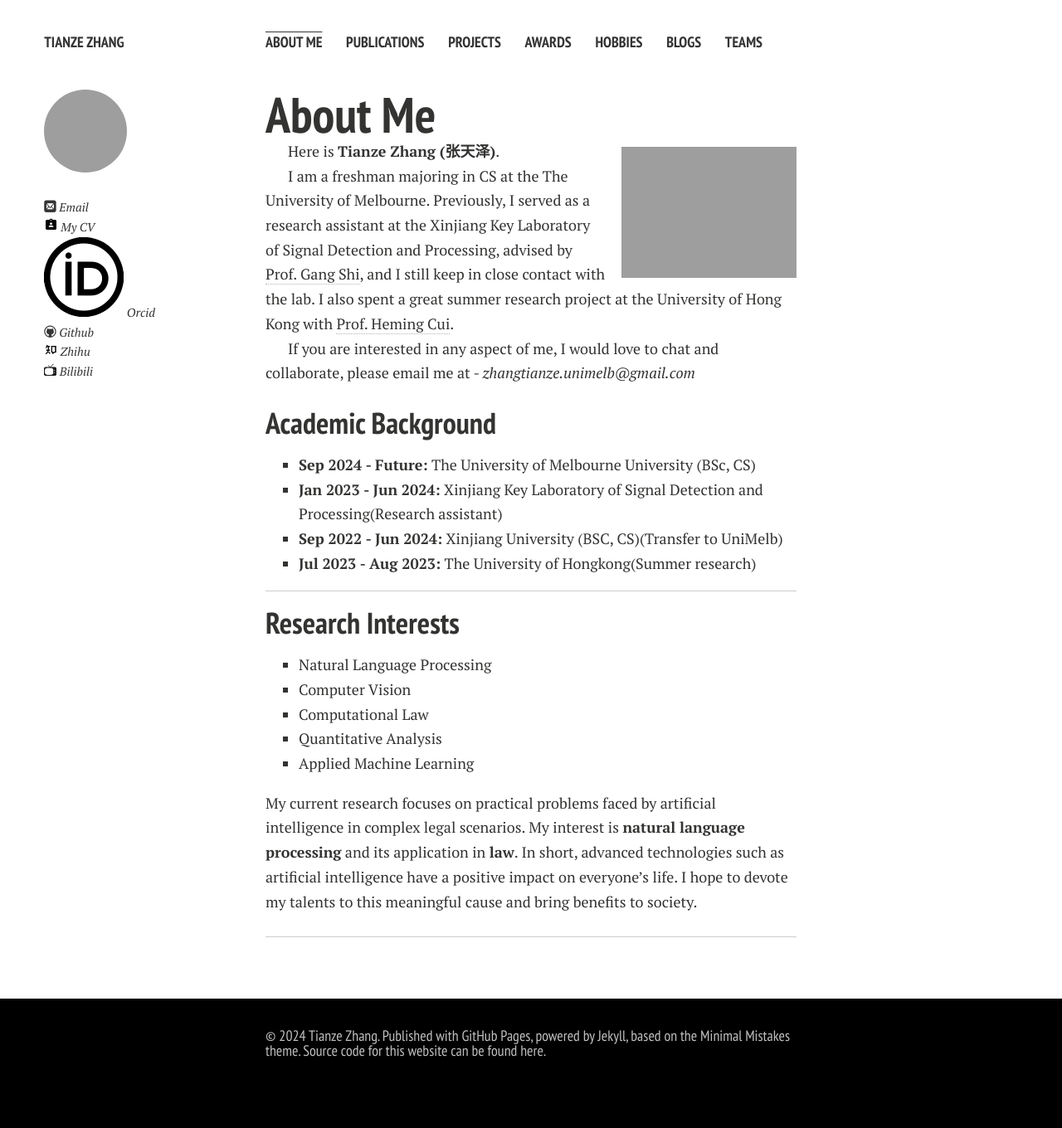
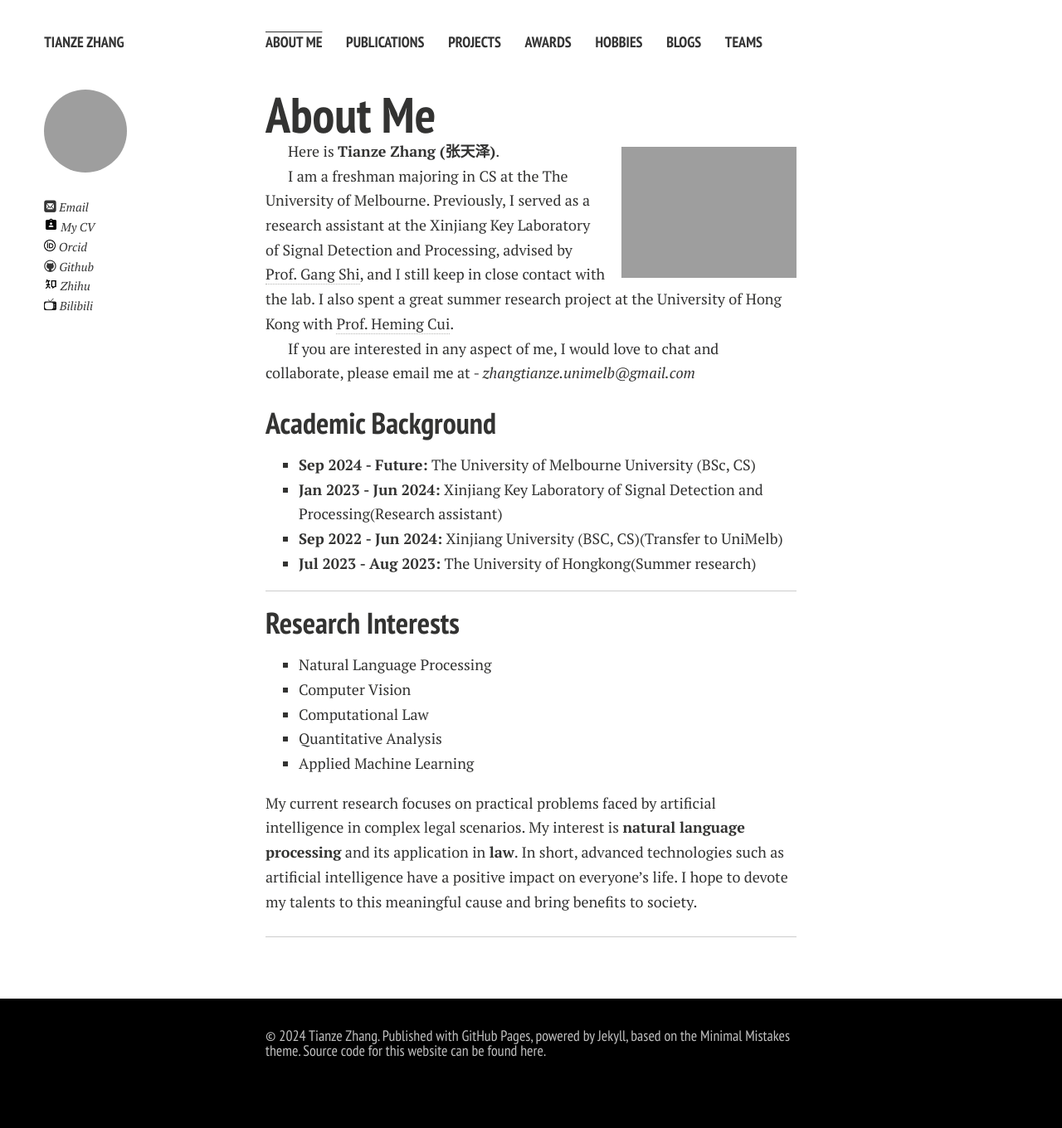
Before and after one commit to Tianze-Unimelb/Tianze.github.io, a Jekyll site: the page built from index.md, in a window 1280 px wide. Shown: the whole page at 83% size. Built offline with Jekyll 4.4.1, drawn with Linux system fonts in a browser that asks for light colours; nearby versions of some CDN libraries; comment, search, counter and statistics services are not loaded; a style sheet for code colours, icons or effects is not loaded; our own code applies the rules of GitHub Pages for plain Markdown files.

Commit message:
Update author-bio.html

```diff
--- a/_includes/author-bio.html
+++ b/_includes/author-bio.html
@@ -14,7 +14,7 @@
 
 {% if site.owner.google_plus %}<p style="text-indent:0;"><a href="{{ site.owner.google_plus }}"><i class="icon-google-plus"></i> Google+</a></p>{% endif %}
 
-{% if site.owner.orcid %}<p style="text-indent:0;"><a href="{{ site.owner.orcid }}"><img src="https://zhangtianze.com/images/logo/icons8-orcid-96.png"></i> Orcid</a></p>{% endif %}
+{% if site.owner.orcid %}<p style="text-indent:0;"><a href="{{ site.owner.orcid }}"><img src="https://zhangtianze.com/images/logo/icons8-orcid-96.png" width="14" height="14"></i> Orcid</a></p>{% endif %}
 
 {% if site.owner.linkedin %}<p style="text-indent:0;"><a href="https://linkedin.com/in/{{ site.owner.linkedin }}"><i class="icon-linkedin"></i> LinkedIn</a></p>{% endif %}
 
```
